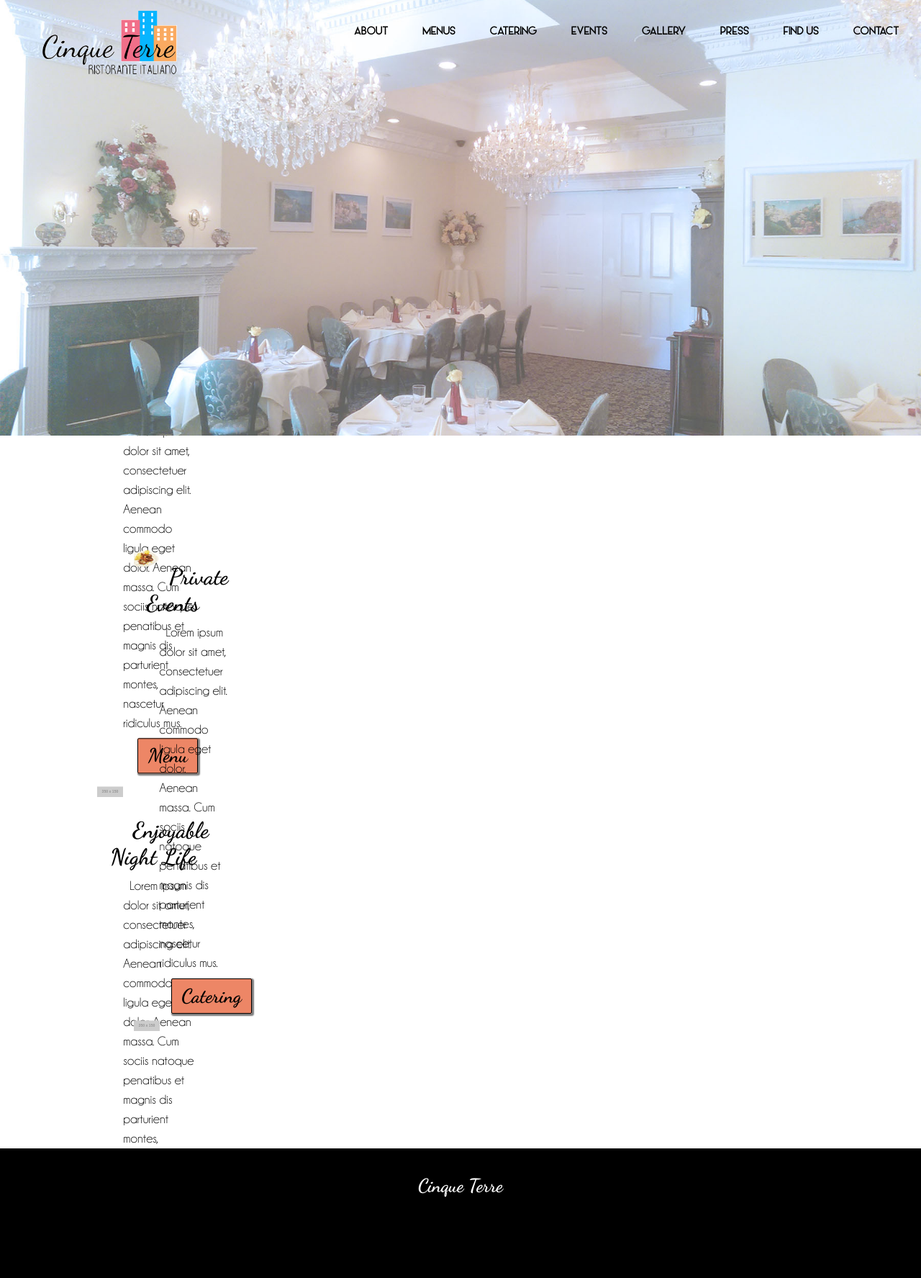
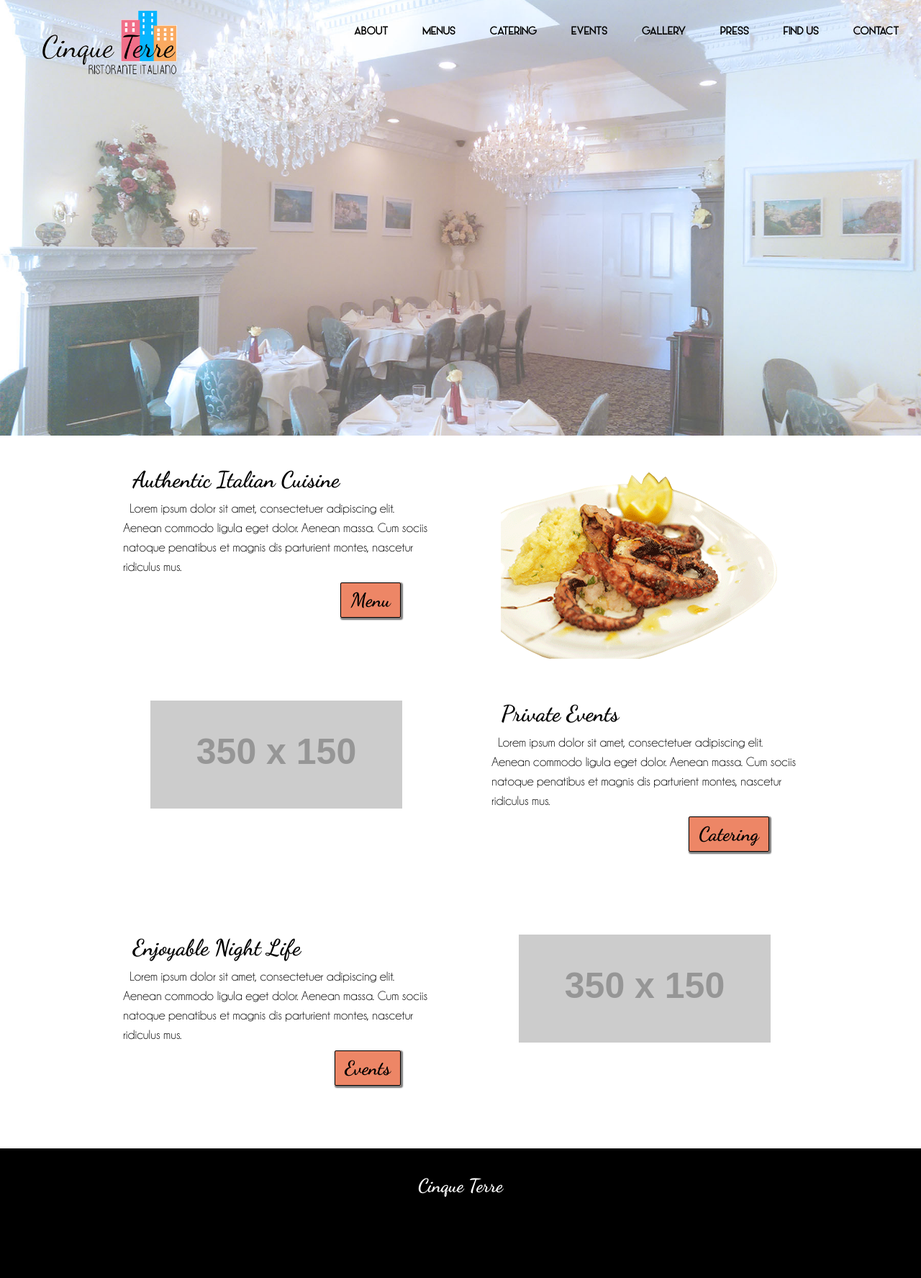
Before and after one commit to cinqueterreli/cinqueterre.github.io, a Jekyll site: the page built from index.html, in a window 1280 px wide. Shown: the whole page at 72% size. Built offline with Jekyll 4.4.1, drawn with Linux system fonts in a browser that asks for light colours; nearby versions of some CDN libraries.

Commit message:
idk dude this is gay

```diff
--- a/css/main.css
+++ b/css/main.css
@@ -278,10 +278,6 @@ hr {
 	max-width: 100%;
 	margin:0 auto;
 	display:block;
-	position: absolute;
-  	top: 50%;
-  	left: 50%;
-  	transform: translate(-50%,-50%);
 }
 
 
@@ -313,13 +309,6 @@ hr {
 	padding:2em 1em;
 	height:325px;
 	margin: auto 0;
-	position:relative;
-}
-
-.box-content {
-	position: absolute;
-  	top: 50%;
-  	transform: translateY(-50%);
 }
 
 @media (max-width: 900px) {
```
